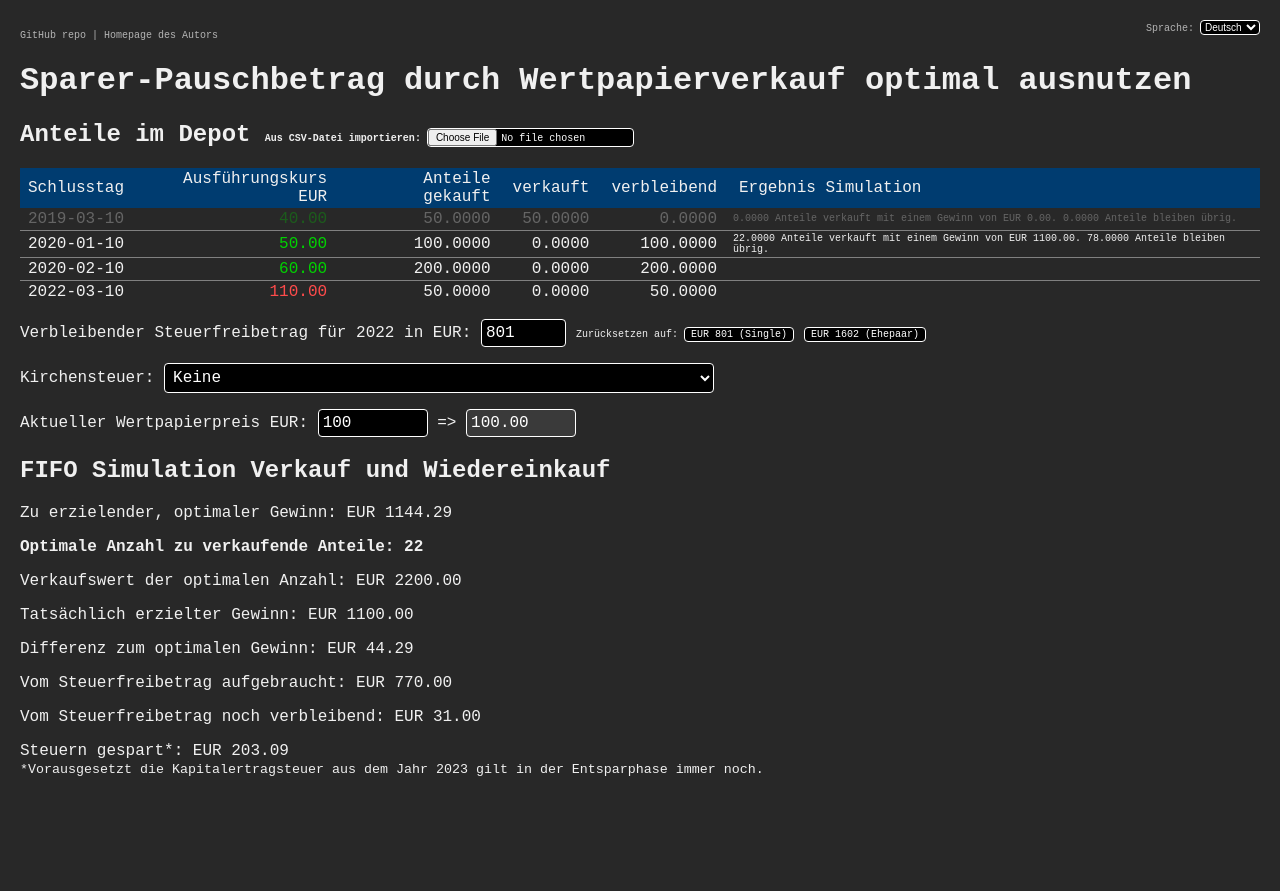
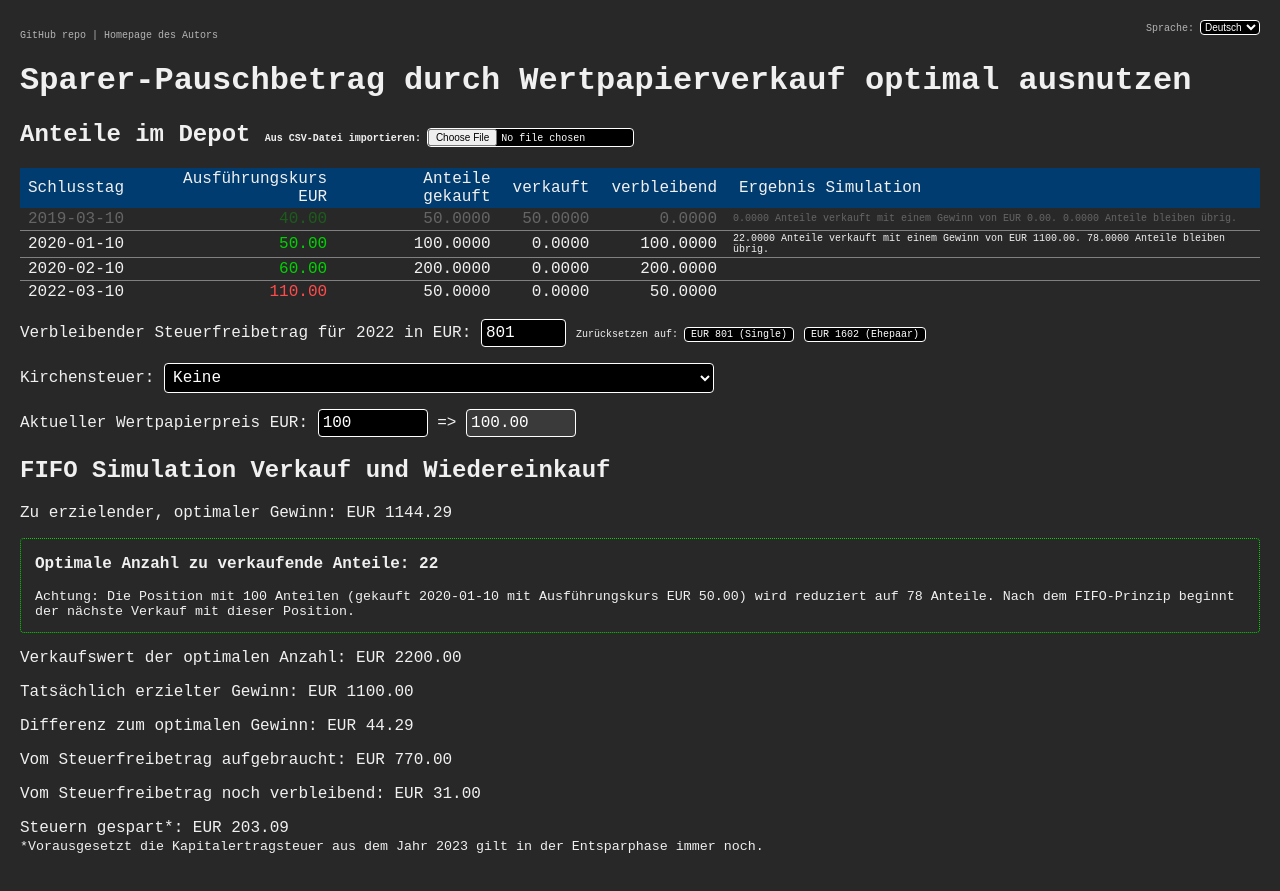
Before and after one commit to timotgl/sparerpauschbetrag-durch-etf-verkauf-ausnutzen, a React (Create React App) app: page / in a window 1280 px wide. Before the commit the page ends 814 px from the top, so only its background shows below. Built offline with nearby package versions, Linux system fonts and the light colour scheme.

Commit message:
Include fractioned shares warning in simulation result

```diff
--- /dev/null
+++ b/src/components/SaleSimulation/SaleSimulation.module.css
@@ -0,0 +1,9 @@
+.OptimalAmount {
+  padding-left: 14px;
+  border: 1px dotted #00d200;
+  border-radius: 4px;
+}
+
+.Warning {
+  font-size: smaller;
+}
--- a/src/components/SaleSimulation/index.tsx
+++ b/src/components/SaleSimulation/index.tsx
@@ -13,6 +13,7 @@ import {
   STOCKS_TAX_EXEMPTION_FACTOR,
 } from '../../constants';
 import { taxCapitalYields } from '../../utils';
+import classNames from './SaleSimulation.module.css';
 
 const SaleSimulation = () => {
   const [t] = useTranslation();
@@ -30,12 +31,17 @@ const SaleSimulation = () => {
         {t('sale_simulation.optimal_profit')} EUR{' '}
         {optimalProfit.toFixed(CURRENCY_DECIMAL_PLACES)}
       </p>
+      <div className={classNames.OptimalAmount}>
         <p>
           <strong>
             {t('sale_simulation.optimal_amount_shares')}{' '}
             {saleSimulationResult.numSharesToSell}
           </strong>
         </p>
+        <p className={classNames.Warning}>
+          {saleSimulationResult.fractionedSharesWarning}
+        </p>
+      </div>
       <p>
         {t('sale_simulation.sale_value')} EUR{' '}
         {saleValue.toFixed(CURRENCY_DECIMAL_PLACES)}
@@ -67,7 +73,8 @@ const SaleSimulation = () => {
         {t('sale_simulation.taxes_saved')} EUR{' '}
         {taxCapitalYields(taxFreeAmountExhausted, churchTaxRate).toFixed(
           CURRENCY_DECIMAL_PLACES
-        )}<br />
+        )}
+        <br />
         <small>{t('sale_simulation.taxes_saved_disclaimer')}</small>
       </p>
     </div>
```
Lines whose indentation alone changed are shown as unchanged.
